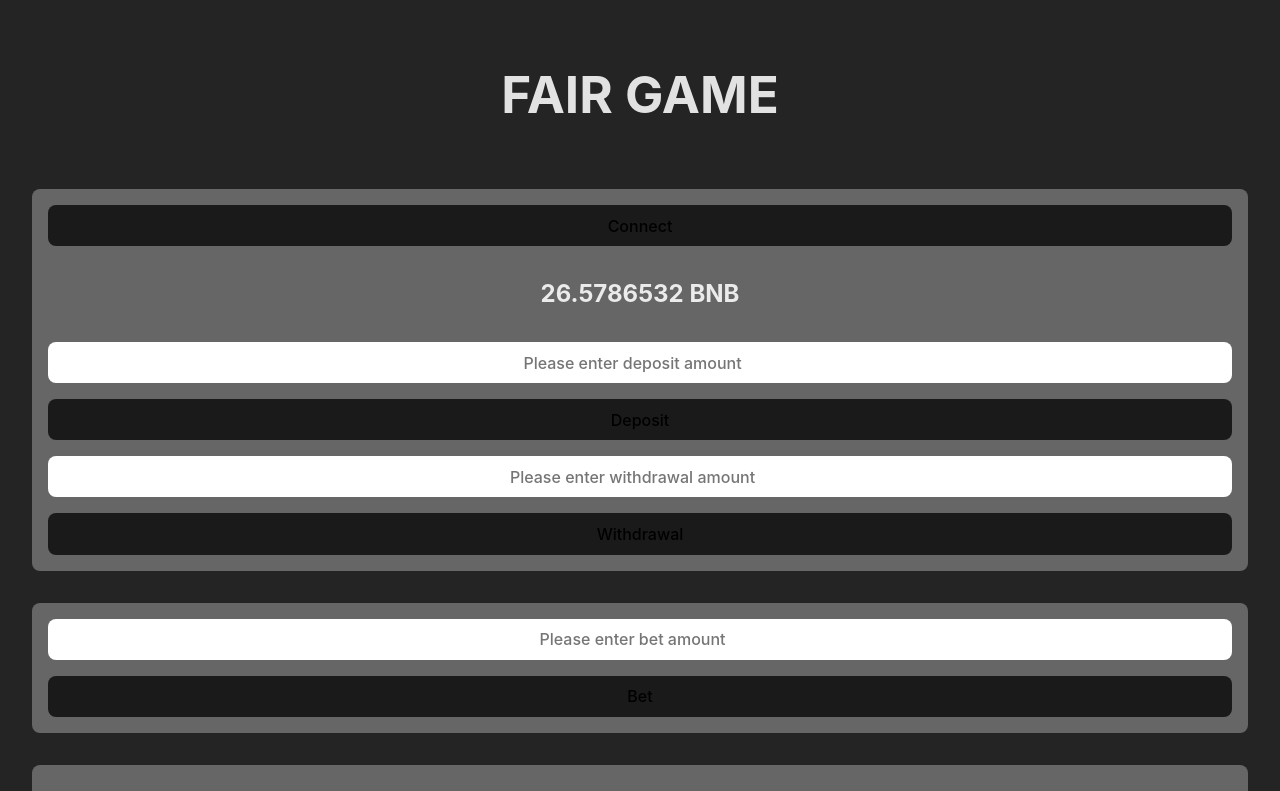
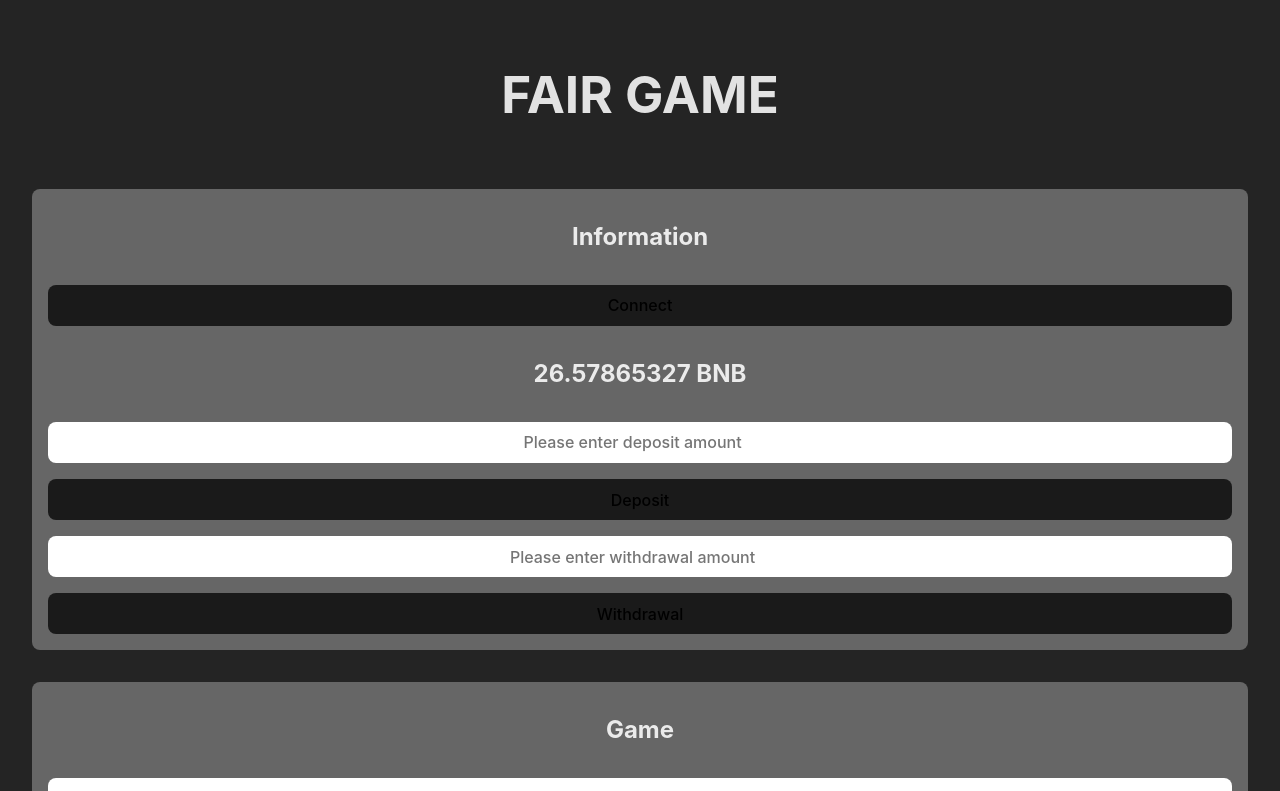
Before and after one commit to throuz/fair-game, a React (Vite) app: page / in a window 1280 px wide. Shown: the top 791 px of the page. Built offline with nearby package versions, Linux system fonts and the light colour scheme.

Commit message:
add card title

```diff
--- a/src/App.jsx
+++ b/src/App.jsx
@@ -5,14 +5,16 @@
     <div className="app">
       <h1>FAIR GAME</h1>
       <div className="card">
+        <h2>Information</h2>
         <button>Connect</button>
-        <h2>26.5786532 BNB</h2>
+        <h2>26.57865327 BNB</h2>
         <input type="number" placeholder="Please enter deposit amount" />
         <button>Deposit</button>
         <input type="number" placeholder="Please enter withdrawal amount" />
         <button>Withdrawal</button>
       </div>
       <div className="card">
+        <h2>Game</h2>
         <input type="number" placeholder="Please enter bet amount" />
         <button>Bet</button>
       </div>
```
